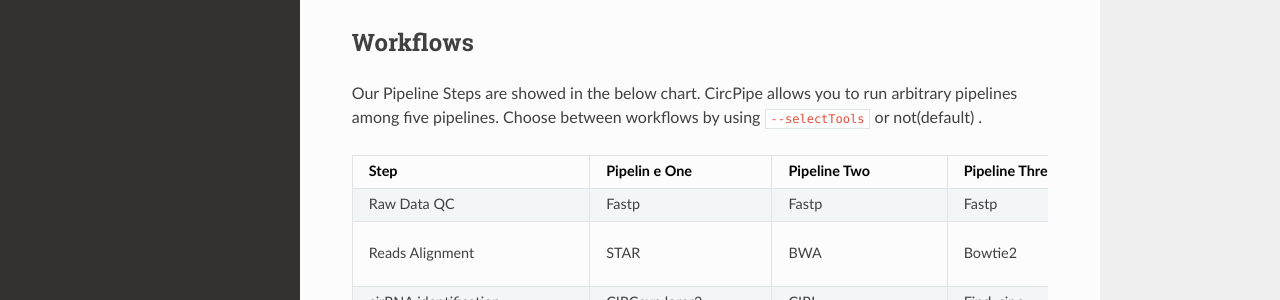
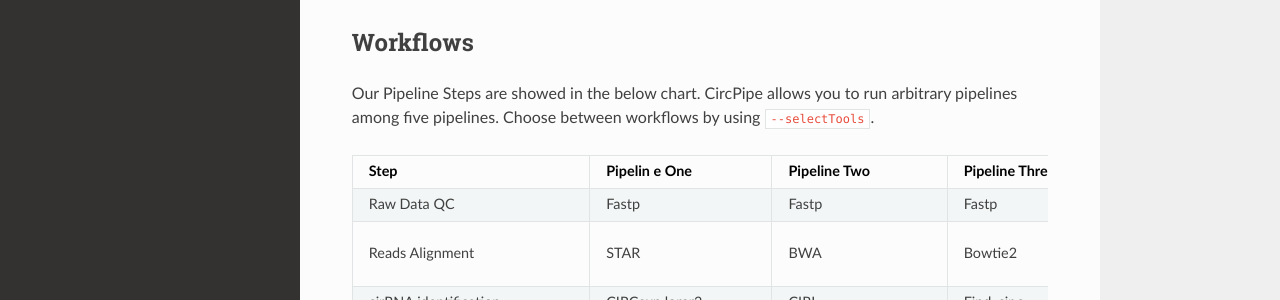
Before and after one commit to likelet/circPipe, a Sphinx documentation site: the page built from docs/contents/home.rst, in a window 1280 px wide and 1247 px high. Shown: the part 639-939 px from the top of the window. Built offline with Sphinx 7.4.7 and the Read the Docs theme 2.0.0, drawn with Linux system fonts in a browser that asks for light colours.

Commit message:
Update home.rst

```diff
--- a/docs/contents/home.rst
+++ b/docs/contents/home.rst
@@ -39,28 +39,28 @@ Workflows
 
 Our Pipeline Steps are showed in the below chart. CircPipe allows you to
 run arbitrary pipelines among five pipelines. Choose between workflows
-by using ``--selectTools`` or not(default) .
+by using ``--selectTools``.
 
-+--------------------+---------+-----------+-----------+-----------+-----------+
-| Step               | Pipelin | Pipeline  | Pipeline  | Pipeline  | Pipeline  |
-|                    | e       | Two       | Three     | Four      | Five      |
-|                    | One     |           |           |           |           |
-+====================+=========+===========+===========+===========+===========+
-| Raw Data QC        | Fastp   | Fastp     | Fastp     | Fastp     | Fastp     |
-+--------------------+---------+-----------+-----------+-----------+-----------+
-| Reads Alignment    | STAR    | BWA       | Bowtie2   | -         | -         |
-+--------------------+---------+-----------+-----------+-----------+-----------+
-| cirRNA             | CIRCexp | CIRI      | Find\_cir | Mapsplice | Segemehl  |
-| identification     | lorer2  |           | c         |           |           |
-+--------------------+---------+-----------+-----------+-----------+-----------+
-| Data Processing    | Python, | Python,Ja | Python,Ja | Python,Ja | Python,Ja |
-| (in house script)  | Java,R  | va,R      | va,R      | va,R      | va,R      |
-+--------------------+---------+-----------+-----------+-----------+-----------+
-| Differential       | edgeR   | edgeR     | edgeR     | edgeR     | edgeR     |
-| expression         |         |           |           |           |           |
-+--------------------+---------+-----------+-----------+-----------+-----------+
-| Summary Report     | MultiQC | MultiQC+R | MultiQC+R | MultiQC+R | MultiQC+R |
-|                    | +R      | markdown  | markdown  | markdown  | markdown  |
-|                    | markdow |           |           |           |           |
-|                    | n       |           |           |           |           |
-+--------------------+---------+-----------+-----------+-----------+-----------+
++--------------------+----------+-----------+-----------+-----------+-----------+
+| Step               | Pipelin  | Pipeline  | Pipeline  | Pipeline  | Pipeline  |
+|                    | e        | Two       | Three     | Four      | Five      |
+|                    | One      |           |           |           |           |
++====================+==========+===========+===========+===========+===========+
+| Raw Data QC        | Fastp    | Fastp     | Fastp     | Fastp     | Fastp     |
++--------------------+----------+-----------+-----------+-----------+-----------+
+| Reads Alignment    | STAR     | BWA       | Bowtie2   | -         | -         |
++--------------------+----------+-----------+-----------+-----------+-----------+
+| cirRNA             | CIRCexp  | CIRI      | Find\_cir | Mapsplice | Segemehl  |
+| identification     | lorer2   |           | c         |           |           |
++--------------------+----------+-----------+-----------+-----------+-----------+
+| Data Processing    | Python,  | Python,Ja | Python,Ja | Python,Ja | Python,Ja |
+| (in house script)  | Java,R   | va,R      | va,R      | va,R      | va,R      |
++--------------------+----------+-----------+-----------+-----------+-----------+
+| Differential       | edgeR    | edgeR     | edgeR     | edgeR     | edgeR     |
+| expression         |          |           |           |           |           |
++--------------------+----------+-----------+-----------+-----------+-----------+
+| Summary Report     | MultiQC  | MultiQC+R | MultiQC+R | MultiQC+R | MultiQC+R |
+|                    | +R       | markdown  | markdown  | markdown  | markdown  |
+|                    | markdow  |           |           |           |           |
+|                    | n        |           |           |           |           |
++--------------------+----------+-----------+-----------+-----------+-----------+
```
